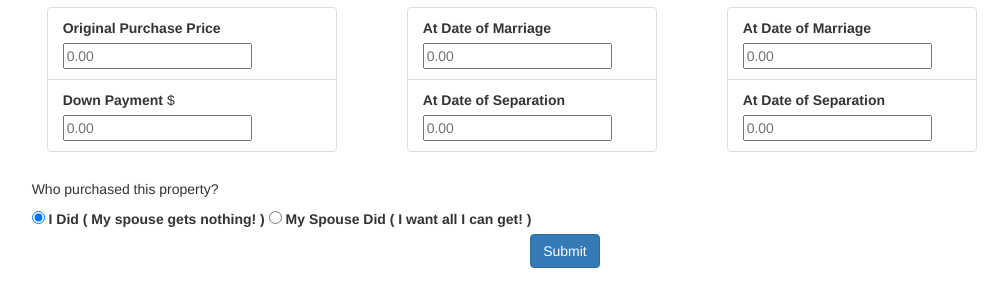
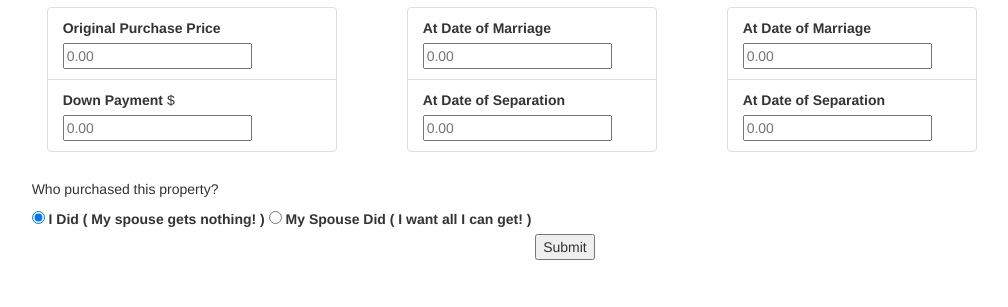
Before and after one commit to jeffolen4/miranda, a plain HTML site: page index.html in a window 1280 px wide. Shown: the part 97-404 px from the top of the page, without its empty margins (75-1083 px from the left). Drawn offline with nearby package versions, Linux system fonts and the light colour scheme.

Commit message:
clean up

```diff
--- a/index.html
+++ b/index.html
@@ -94,7 +94,7 @@
 
 	<div class="row">
 		<div class="col-md-offset-4 col-md-4 text-center">
-			<button class="btn btn-primary submit">Submit</button>
+			<button class="submit">Submit</button>
 		</div>
 	</div>
 
```
